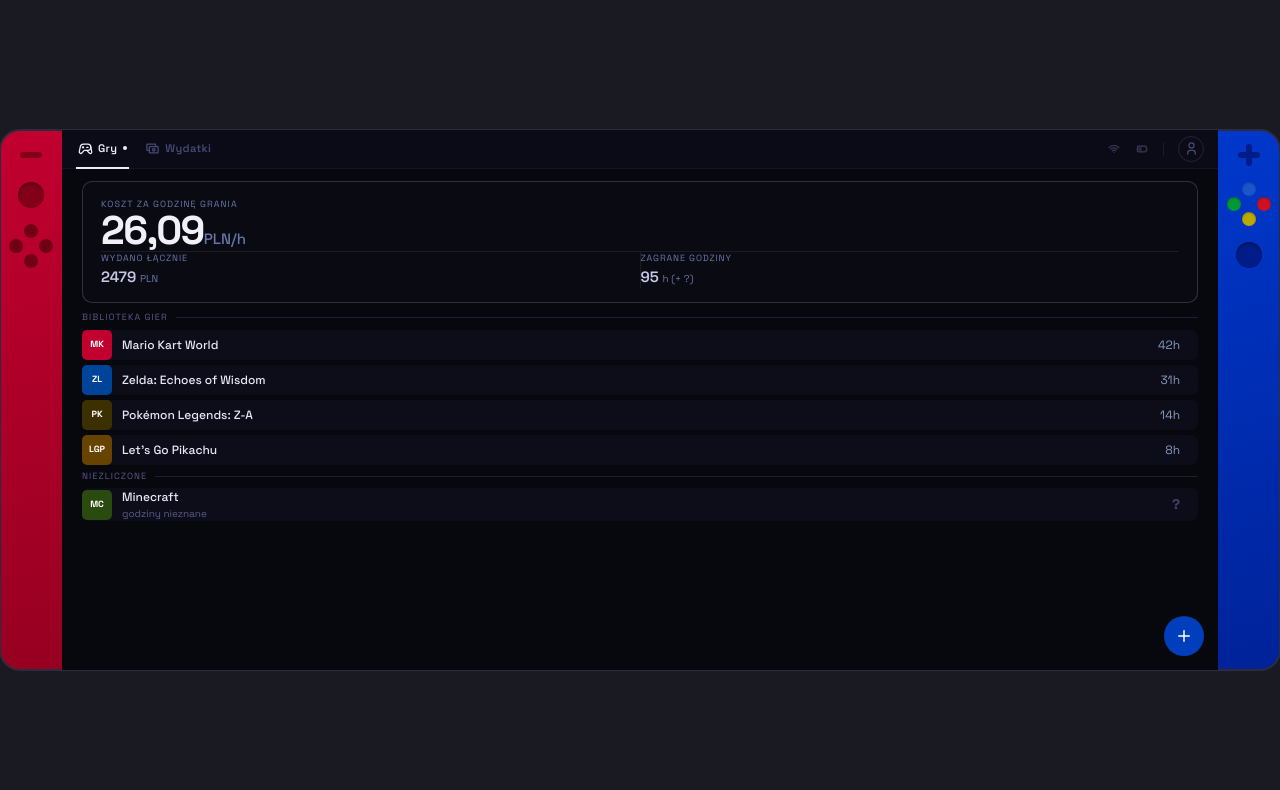
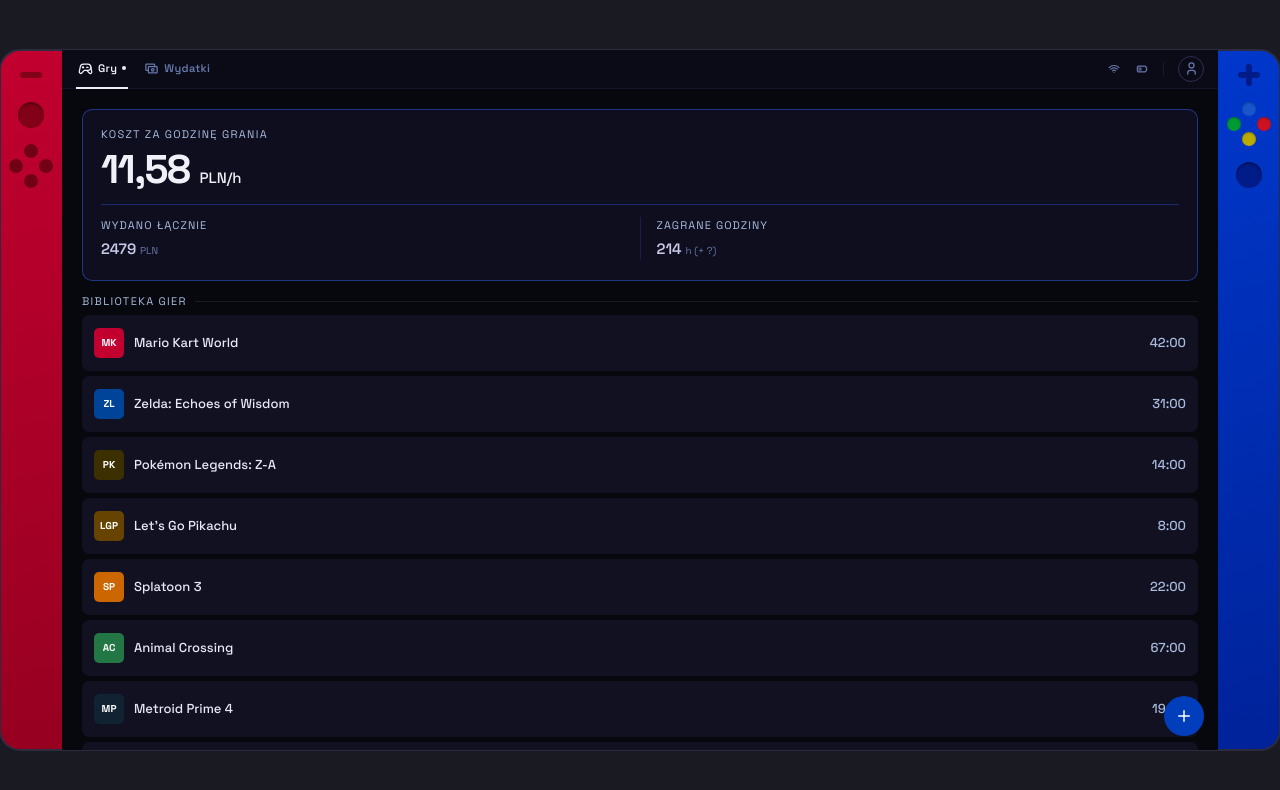
Before and after one commit to g0sie/switch2-calculator-web, a React (Vite) app: page / in a window 1280 px wide. Shown: the top 790 px of the page. Built offline with nearby package versions, Linux system fonts and the light colour scheme.

Commit message:
feat: polish UI — typography, colors, scrolling, FAB animations, hh:mm format

```diff
--- a/src/App.tsx
+++ b/src/App.tsx
@@ -14,7 +14,12 @@
   { id: '2', title: 'Zelda: Echoes of Wisdom', hoursPlayed: 31, coverColor: '#004499', coverInitials: 'ZL' },
   { id: '3', title: 'Pokémon Legends: Z-A', hoursPlayed: 14, coverColor: '#3D3000', coverInitials: 'PK' },
   { id: '4', title: "Let's Go Pikachu", hoursPlayed: 8, coverColor: '#664400', coverInitials: 'LGP' },
-  { id: '5', title: 'Minecraft', hoursPlayed: null, coverColor: '#2A4A10', coverInitials: 'MC' },
+  { id: '5', title: 'Splatoon 3', hoursPlayed: 22, coverColor: '#CC6600', coverInitials: 'SP' },
+  { id: '6', title: 'Animal Crossing', hoursPlayed: 67, coverColor: '#227744', coverInitials: 'AC' },
+  { id: '7', title: 'Metroid Prime 4', hoursPlayed: 19, coverColor: '#112233', coverInitials: 'MP' },
+  { id: '8', title: 'Kirby and the Forgotten Land', hoursPlayed: 11, coverColor: '#FF88AA', coverInitials: 'KI' },
+  { id: '9', title: 'Minecraft', hoursPlayed: null, coverColor: '#2A4A10', coverInitials: 'MC' },
+  { id: '10', title: 'Hollow Knight: Silksong', hoursPlayed: null, coverColor: '#2A1A44', coverInitials: 'HK' },
 ]
 
 const MOCK_EXPENSES: Expense[] = [
@@ -47,7 +52,7 @@
         >
           <LeftJoyCon />
 
-          <div className="flex-1 bg-[#07070E] flex flex-col relative min-h-135">
+          <div className="flex-1 bg-[#07070E] flex flex-col relative" style={{ height: '700px' }}>
             <TopBar activeTab={activeTab} onTabChange={setActiveTab} />
             <HeroStat
               costPerHour={costPerHour}
--- a/src/components/ExpensesList.tsx
+++ b/src/components/ExpensesList.tsx
@@ -30,10 +30,10 @@
 
 export function ExpensesList({ expenses }: ExpensesListProps) {
   return (
-    <div style={{ padding: '0 20px 80px', display: 'flex', flexDirection: 'column', gap: '5px', overflowY: 'auto' }}>
-      <div className="text-[#5A5A88] text-[9px] uppercase tracking-[0.12em] flex items-center gap-2 py-1 px-[2px]">
+    <div style={{ padding: '0 20px 80px', display: 'flex', flexDirection: 'column', gap: '5px', overflowY: 'auto', flex: 1, minHeight: 0 }}>
+      <div className="text-[#AABBDD] text-[11px] uppercase tracking-[0.12em] flex items-center gap-2 py-1 px-[2px]">
         Historia wydatków
-        <div className="flex-1 h-px bg-[#1E1E36]" />
+        <div className="flex-1 h-px" style={{ background: 'rgba(255,255,255,0.08)' }} />
       </div>
       {expenses.map(expense => (
         <ExpenseRow key={expense.id} expense={expense} />
@@ -45,30 +45,29 @@
 function ExpenseRow({ expense }: { expense: Expense }) {
   const label = TYPE_LABELS[expense.type]
   const isGift = expense.isGift
+  const formatted = expense.amount.toLocaleString('pl-PL')
 
   return (
     <div
-      className="flex justify-between items-center px-3 py-[10px] bg-[#0D0D1A] rounded-[7px]"
-      style={{ opacity: isGift ? 0.45 : 1 }}
+      className="flex justify-between items-center bg-[#111122] rounded-[7px]"
+      style={{ padding: '13px 12px', opacity: isGift ? 0.45 : 1 }}
     >
       <div>
-        <div className="text-[#E8E8F8] text-[12px] font-medium">{expense.title}</div>
-        <div className="text-[#5A5A88] text-[10px]">
+        <div className="text-[#E8E8F8] text-[13px] font-medium">{expense.title}</div>
+        <div className="text-[#AABBDD] text-[11px]">
           {isGift ? `prezent • nie wliczane • ` : ''}{formatDate(expense.date)}
         </div>
       </div>
       <div className="flex items-center gap-2">
         <span
-          className="text-[9px] px-[7px] py-[2px] rounded-[10px] font-medium bg-[#14142A]"
-          style={{ color: isGift ? '#336633' : '#5566AA' }}
+          className="text-[11px] rounded-[10px] font-medium bg-[#14142A]"
+          style={{ padding: '4px 10px', color: isGift ? '#448844' : '#7788CC' }}
         >
           {label}
         </span>
-        <span
-          className="text-[13px] font-semibold"
-          style={{ color: isGift ? '#5A5A88' : '#EEEEF8' }}
-        >
-          {expense.amount.toLocaleString('pl-PL')} PLN
+        <span className="text-[14px] font-semibold" style={{ color: isGift ? '#8899BB' : '#EEEEF8' }}>
+          {formatted}
+          <span style={{ color: isGift ? '#556677' : '#6677AA' }}> PLN</span>
         </span>
       </div>
     </div>
--- a/src/components/FAB.tsx
+++ b/src/components/FAB.tsx
@@ -3,30 +3,48 @@
 
 export function FAB() {
   const [open, setOpen] = useState(false)
+  const [closing, setClosing] = useState(false)
+
+  const handleToggle = () => {
+    if (open) {
+      setClosing(true)
+      setTimeout(() => {
+        setOpen(false)
+        setClosing(false)
+      }, 150)
+    } else {
+      setOpen(true)
+    }
+  }
 
   return (
     <div className="absolute bottom-[14px] right-[14px] flex flex-col-reverse items-end gap-[7px] z-10">
-      {open && (
+      {(open || closing) && (
         <div className="flex flex-col gap-[6px] items-end">
-          <FabAction icon={<IconDeviceGamepad2 size={15} className="text-[#4488FF]" />} label="Dodaj grę" />
-          <FabAction icon={<IconCash size={15} className="text-[#4488FF]" />} label="Dodaj wydatek" />
+          <FabAction icon={<IconDeviceGamepad2 size={15} className="text-white" />} label="Dodaj grę" closing={closing} />
+          <FabAction icon={<IconCash size={15} className="text-white" />} label="Dodaj wydatek" closing={closing} />
         </div>
       )}
       <button
-        onClick={() => setOpen(prev => !prev)}
+        onClick={handleToggle}
         aria-label="Dodaj nowy wpis"
         className="w-[40px] h-[40px] rounded-full flex items-center justify-center text-white cursor-pointer border-none transition-colors duration-150"
-        style={{ background: open ? '#001F99' : '#003EBB' }}
+        style={{ background: open ? '#AA0022' : '#003EBB' }}
       >
-        {open ? <IconX size={18} /> : <IconPlus size={18} />}
+        <span key={String(open)} className="fab-icon">
+          {open ? <IconX size={18} /> : <IconPlus size={18} />}
+        </span>
       </button>
     </div>
   )
 }
 
-function FabAction({ icon, label }: { icon: React.ReactNode; label: string }) {
+function FabAction({ icon, label, closing }: { icon: React.ReactNode; label: string; closing: boolean }) {
   return (
-    <button className="bg-[#0E0E1C] border border-[#1C1C36] rounded-[20px] py-[7px] pl-[10px] pr-[14px] flex items-center gap-2 text-[#B0C8FF] text-[12px] whitespace-nowrap cursor-pointer hover:bg-[#171730]">
+    <button
+      className={`${closing ? 'fab-action-closing' : 'fab-action'} rounded-[20px] flex items-center gap-2 text-white text-[14px] whitespace-nowrap cursor-pointer`}
+      style={{ padding: '10px 18px 10px 14px', background: '#003EBB', border: '1px solid #1A55DD' }}
+    >
       {icon}
       {label}
     </button>
--- a/src/components/GamesList.tsx
+++ b/src/components/GamesList.tsx
@@ -1,84 +1,126 @@
-import { useState } from 'react'
-import { IconPencil, IconCheck, IconX } from '@tabler/icons-react'
+import { useState } from "react";
+import { IconCheck, IconX } from "@tabler/icons-react";
 
 export interface Game {
-  id: string
-  title: string
-  hoursPlayed: number | null
-  coverColor: string
-  coverInitials: string
+  id: string;
+  title: string;
+  hoursPlayed: number | null;
+  coverColor: string;
+  coverInitials: string;
 }
 
 interface GamesListProps {
-  games: Game[]
+  games: Game[];
 }
 
+function toHHMM(hours: number): string {
+  const h = Math.floor(hours);
+  const m = Math.round((hours - h) * 60);
+  return `${h}:${m.toString().padStart(2, "0")}`;
+}
+
+
 export function GamesList({ games }: GamesListProps) {
-  const counted = games.filter(g => g.hoursPlayed !== null)
-  const uncounted = games.filter(g => g.hoursPlayed === null)
+  const counted = games.filter((g) => g.hoursPlayed !== null);
+  const uncounted = games.filter((g) => g.hoursPlayed === null);
 
   return (
-    <div style={{ padding: '0 20px 80px', display: 'flex', flexDirection: 'column', gap: '5px', overflowY: 'auto' }}>
+    <div
+      style={{
+        padding: "0 20px 80px",
+        display: "flex",
+        flexDirection: "column",
+        gap: "5px",
+        overflowY: "auto",
+        flex: 1,
+        minHeight: 0,
+      }}
+    >
       <SepLabel>Biblioteka gier</SepLabel>
-      {counted.map(game => (
+      {counted.map((game) => (
         <GameRow key={game.id} game={game} />
       ))}
       {uncounted.length > 0 && (
         <>
-          <SepLabel className="mt-1">niezliczone</SepLabel>
-          {uncounted.map(game => (
+          <SepLabel style={{ marginTop: "12px" }}>niezliczone</SepLabel>
+          {uncounted.map((game) => (
             <GameRow key={game.id} game={game} />
           ))}
         </>
       )}
     </div>
-  )
+  );
 }
 
-function SepLabel({ children, className = '' }: { children: React.ReactNode; className?: string }) {
+function SepLabel({
+  children,
+  style,
+}: {
+  children: React.ReactNode;
+  style?: React.CSSProperties;
+}) {
   return (
-    <div className={`text-[#5A5A88] text-[9px] uppercase tracking-[0.12em] flex items-center gap-2 py-1 px-[2px] ${className}`}>
+    <div
+      className="text-[#AABBDD] text-[11px] uppercase tracking-[0.12em] flex items-center gap-2 py-1 px-[2px]"
+      style={style}
+    >
       {children}
-      <div className="flex-1 h-px bg-[#1E1E36]" />
+      <div
+        className="flex-1 h-px"
+        style={{ background: "rgba(255,255,255,0.08)" }}
+      />
     </div>
-  )
+  );
 }
 
 function GameRow({ game }: { game: Game }) {
-  const [editing, setEditing] = useState(false)
-  const [inputVal, setInputVal] = useState(game.hoursPlayed?.toString() ?? '')
+  const [editing, setEditing] = useState(false);
+  const [inputVal, setInputVal] = useState(
+    game.hoursPlayed != null ? toHHMM(game.hoursPlayed) : ""
+  );
 
-  const handleSave = () => {
-    setEditing(false)
-  }
+  const handleSave = () => setEditing(false);
+
+  const handleCancel = (e: React.MouseEvent) => {
+    e.stopPropagation();
+    setEditing(false);
+  };
+
+  const handleRowClick = () => {
+    if (!editing) setEditing(true);
+  };
 
   return (
-    <div className="group flex items-center gap-[10px] px-3 py-[9px] bg-[#0D0D1A] rounded-[7px]">
+    <div
+      className="group flex items-center gap-[10px] bg-[#111122] rounded-[7px]"
+      style={{ padding: "13px 12px", cursor: editing ? "default" : "pointer" }}
+      onClick={handleRowClick}
+    >
       <div
-        className="w-[30px] h-[30px] rounded-[5px] flex items-center justify-center text-[9px] font-bold shrink-0"
-        style={{ background: game.coverColor, color: '#fff' }}
+        className="w-[30px] h-[30px] rounded-[5px] flex items-center justify-center text-[10px] font-bold shrink-0"
+        style={{ background: game.coverColor, color: "#fff" }}
       >
         {game.coverInitials}
       </div>
 
       <div className="flex-1 min-w-0">
-        <div className="text-[#E8E8F8] text-[12px] font-medium truncate">{game.title}</div>
-        {game.hoursPlayed === null && (
-          <div className="text-[#5A5A88] text-[10px]">godziny nieznane</div>
+        <div className="text-[#E8E8F8] text-[13px] font-medium truncate">
+          {game.title}
+        </div>
+        {game.hoursPlayed === null && !editing && (
+          <div className="text-[#AABBDD] text-[11px]">godziny nieznane</div>
         )}
       </div>
 
       {editing ? (
-        <div className="flex items-center gap-1">
+        <div className="flex items-center gap-1" onClick={(e) => e.stopPropagation()}>
           <input
-            type="number"
-            min={0}
-            step={0.5}
+            type="text"
             value={inputVal}
-            onChange={e => setInputVal(e.target.value)}
-            placeholder="?"
+            onChange={(e) => setInputVal(e.target.value)}
+            placeholder="0:00"
             autoFocus
-            className="w-[56px] h-6 bg-[#10101C] border border-[#2244AA88] rounded text-[#F0F0F8] text-[12px] px-[6px] outline-none focus:border-[#4488FF]"
+            className="w-[64px] h-6 bg-[#10101C] border border-[#2244AA88] rounded text-[#F0F0F8] text-[12px] px-[6px] outline-none focus:border-[#4488FF]"
           />
           <button
             onClick={handleSave}
@@ -88,7 +130,7 @@
             <IconCheck size={14} />
           </button>
           <button
-            onClick={() => setEditing(false)}
+            onClick={handleCancel}
             aria-label="Anuluj"
             className="p-[3px] rounded text-[#662222] hover:text-[#CC2222] cursor-pointer bg-transparent border-none"
           >
@@ -98,19 +140,14 @@
       ) : (
         <div className="flex items-center gap-[5px]">
           {game.hoursPlayed !== null ? (
-            <span className="text-[#8899BB] text-[12px]">{game.hoursPlayed}h</span>
+            <span className="text-[#AABBDD] text-[13px] font-medium">
+              {toHHMM(game.hoursPlayed)}
+            </span>
           ) : (
-            <span className="text-[#444466] text-[14px] font-bold">?</span>
+            <span className="text-[#6677AA] text-[14px] font-bold">?</span>
           )}
-          <button
-            onClick={() => setEditing(true)}
-            aria-label="Edytuj godziny"
-            className="p-[3px] rounded text-[#4A5577] hover:text-[#8899BB] opacity-0 group-hover:opacity-100 transition-opacity cursor-pointer bg-transparent border-none"
-          >
-            <IconPencil size={13} />
-          </button>
         </div>
       )}
     </div>
-  )
+  );
 }
--- a/src/components/HeroStat.tsx
+++ b/src/components/HeroStat.tsx
@@ -11,41 +11,45 @@
     : '—'
 
   return (
-    <div style={{ padding: '12px 20px 8px', flexShrink: 0 }}>
+    <div style={{ padding: '20px 20px 12px', flexShrink: 0 }}>
       <div
-        className="bg-[#0A0A12] rounded-[10px]"
-        style={{ border: '1px solid rgba(255,255,255,0.16)', padding: '16px 18px 14px' }}
+        className="bg-[#0E0E1E] rounded-[10px]"
+        style={{ border: '1px solid rgba(51,102,255,0.45)', padding: '16px 18px 16px' }}
       >
-        <div className="text-[#6677AA] text-[9px] uppercase tracking-[0.12em] mb-2">
+        <div className="text-[11px] uppercase tracking-[0.12em]" style={{ marginBottom: '8px', color: '#AABBDD' }}>
           Koszt za godzinę grania
         </div>
-        <div className="flex items-baseline mb-[14px]">
-          <span className="text-[#F0F0F8] text-[40px] font-bold leading-none tracking-[-1.5px]">
+        <div style={{ display: 'flex', alignItems: 'baseline', marginBottom: '14px' }}>
+          <span className="text-[40px] font-bold leading-none tracking-[-1.5px]" style={{ color: '#F0F0F8' }}>
             {formatted}
           </span>
-          <span className="text-[#6677AA] text-[15px] font-medium ml-2">PLN/h</span>
+          <span className="text-[15px] font-medium" style={{ marginLeft: '10px', color: '#F0F0F8' }}>PLN/h</span>
         </div>
         <div
-          className="flex pt-3"
-          style={{ borderTop: '1px solid rgba(255,255,255,0.07)' }}
+          style={{
+            display: 'flex',
+            borderTop: '1px solid rgba(51,102,255,0.35)',
+            paddingTop: '12px',
+            paddingBottom: '4px',
+          }}
         >
-          <div className="flex-1">
-            <div className="text-[#6677AA] text-[9px] uppercase tracking-[0.1em] mb-[3px]">
+          <div style={{ flex: 1 }}>
+            <div className="text-[11px] uppercase tracking-[0.1em]" style={{ marginBottom: '4px', color: '#AABBDD' }}>
               Wydano łącznie
             </div>
-            <div className="text-[#C8C8E8] text-[15px] font-semibold">
+            <div className="text-[15px] font-semibold" style={{ color: '#C8C8E8' }}>
               {totalSpent.toLocaleString('pl-PL')}{' '}
-              <span className="text-[10px] text-[#6677AA] font-normal">PLN</span>
+              <span className="text-[10px] font-normal" style={{ color: '#6677AA' }}>PLN</span>
             </div>
           </div>
-          <div className="w-px mx-4" style={{ background: 'rgba(255,255,255,0.07)' }} />
-          <div className="flex-1">
-            <div className="text-[#6677AA] text-[9px] uppercase tracking-[0.1em] mb-[3px]">
+          <div style={{ width: '1px', background: 'rgba(51,102,255,0.2)', margin: '0 16px' }} />
+          <div style={{ flex: 1 }}>
+            <div className="text-[11px] uppercase tracking-[0.1em]" style={{ marginBottom: '4px', color: '#AABBDD' }}>
               Zagrane godziny
             </div>
-            <div className="text-[#C8C8E8] text-[15px] font-semibold">
+            <div className="text-[15px] font-semibold" style={{ color: '#C8C8E8' }}>
               {totalHours}{' '}
-              <span className="text-[10px] text-[#6677AA] font-normal">
+              <span className="text-[10px] font-normal" style={{ color: '#6677AA' }}>
                 h{hasUncountedGames ? ' (+ ?)' : ''}
               </span>
             </div>
--- a/src/components/TopBar.tsx
+++ b/src/components/TopBar.tsx
@@ -24,17 +24,18 @@
           icon={<IconCash size={15} />}
           label="Wydatki"
           active={activeTab === 'expenses'}
+          dotLeft
           onClick={() => onTabChange('expenses')}
         />
       </div>
 
       {/* Right: status icons + login (self-centered since parent is items-end) */}
       <div style={{ display: 'flex', alignItems: 'center', gap: '14px', alignSelf: 'center' }}>
-        <IconWifi size={14} style={{ color: '#3A3A5A' }} />
-        <IconBattery2 size={14} style={{ color: '#3A3A5A' }} />
+        <IconWifi size={14} style={{ color: '#6677AA' }} />
+        <IconBattery2 size={14} style={{ color: '#6677AA' }} />
         <div style={{ width: '1px', height: '14px', background: '#1A1A30' }} />
         <button
-          style={{ width: '26px', height: '26px', border: '1px solid #22223A', color: '#444A72', borderRadius: '50%', background: 'transparent', cursor: 'pointer', display: 'flex', alignItems: 'center', justifyContent: 'center' }}
+          style={{ width: '26px', height: '26px', border: '1px solid #2E2E52', color: '#6677AA', borderRadius: '50%', background: 'transparent', cursor: 'pointer', display: 'flex', alignItems: 'center', justifyContent: 'center' }}
           aria-label="Zaloguj się"
         >
           <IconUser size={15} />
@@ -48,10 +49,15 @@
   icon: React.ReactNode
   label: string
   active: boolean
+  dotLeft?: boolean
   onClick: () => void
 }
 
-function NavItem({ icon, label, active, onClick }: NavItemProps) {
+function NavItem({ icon, label, active, dotLeft = false, onClick }: NavItemProps) {
+  const dot = active && (
+    <div style={{ width: '4px', height: '4px', background: '#EEEEF8', borderRadius: '50%' }} />
+  )
+
   return (
     <button
       onClick={onClick}
@@ -66,17 +72,16 @@
         background: 'none',
         border: 'none',
         borderBottom: active ? '2px solid #EEEEF8' : '2px solid transparent',
-        color: active ? '#EEEEF8' : '#444A72',
+        color: active ? '#EEEEF8' : '#6677AA',
         fontFamily: 'Space Grotesk, sans-serif',
       }}
     >
+      {dotLeft && dot}
       {icon}
       <span style={{ fontSize: '11px', fontWeight: 600, letterSpacing: '0.03em' }}>
         {label}
       </span>
-      {active && (
-        <div style={{ width: '4px', height: '4px', background: '#EEEEF8', borderRadius: '50%', marginLeft: '1px' }} />
-      )}
+      {!dotLeft && dot}
     </button>
   )
 }
--- a/src/index.css
+++ b/src/index.css
@@ -12,3 +12,44 @@
   font-family: 'Space Grotesk', sans-serif;
   -webkit-font-smoothing: antialiased;
 }
+
+@keyframes fab-slide-in {
+  from { opacity: 0; transform: translateY(10px) scale(0.95); }
+  to   { opacity: 1; transform: translateY(0) scale(1); }
+}
+
+@keyframes fab-slide-out {
+  from { opacity: 1; transform: translateY(0) scale(1); }
+  to   { opacity: 0; transform: translateY(10px) scale(0.95); }
+}
+
+.fab-action {
+  animation: fab-slide-in 0.18s ease-out both;
+}
+.fab-action:nth-child(1) { animation-delay: 0.04s; }
+.fab-action:nth-child(2) { animation-delay: 0s; }
+
+.fab-action-closing {
+  animation: fab-slide-out 0.15s ease-in both;
+}
+
+.fab-icon {
+  animation: fab-slide-in 0.18s ease-out both;
+}
+
+::-webkit-scrollbar {
+  width: 3px;
+}
+
+::-webkit-scrollbar-track {
+  background: transparent;
+}
+
+::-webkit-scrollbar-thumb {
+  background: rgba(136, 153, 187, 0.2);
+  border-radius: 10px;
+}
+
+::-webkit-scrollbar-thumb:hover {
+  background: rgba(136, 153, 187, 0.4);
+}
```
Also changed, not shown: 1 other file (tests, documents, lock files or other folders).
